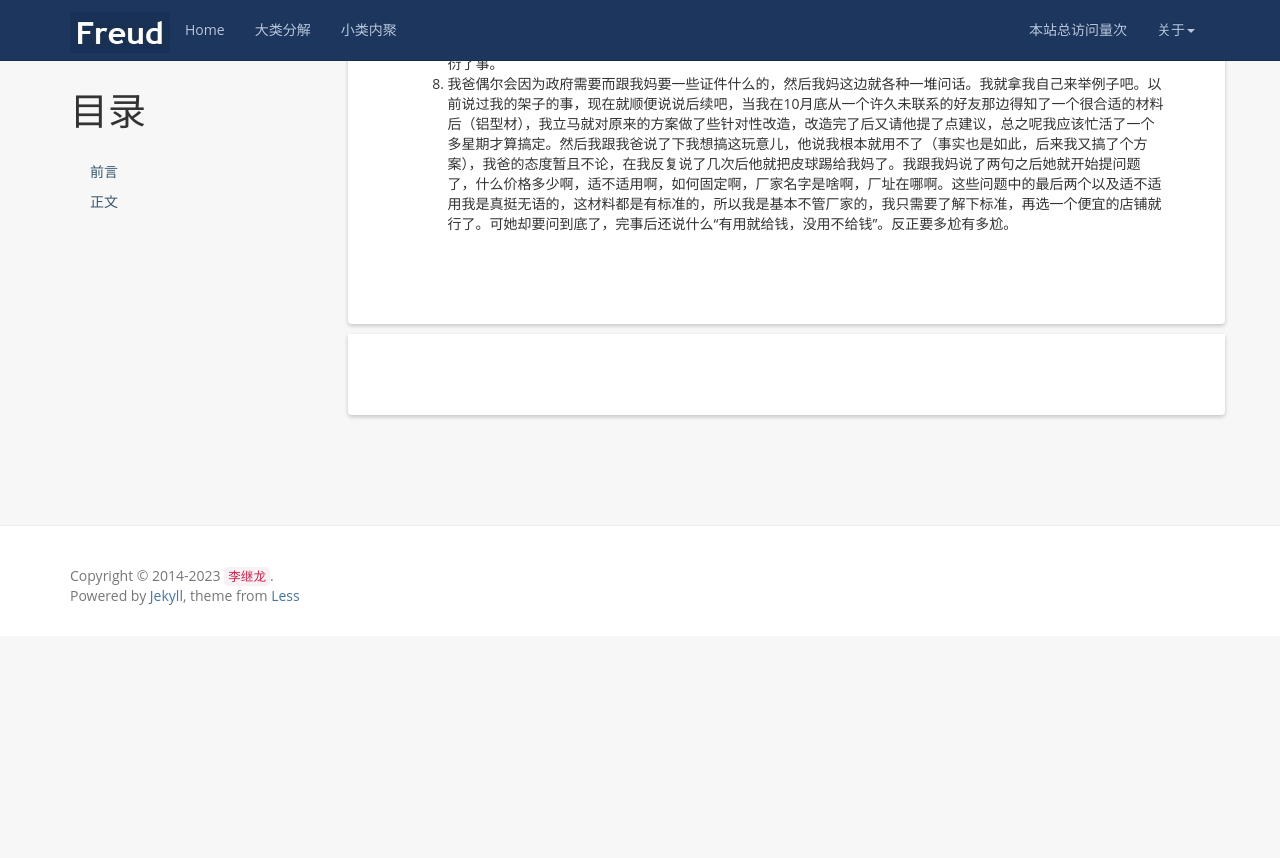
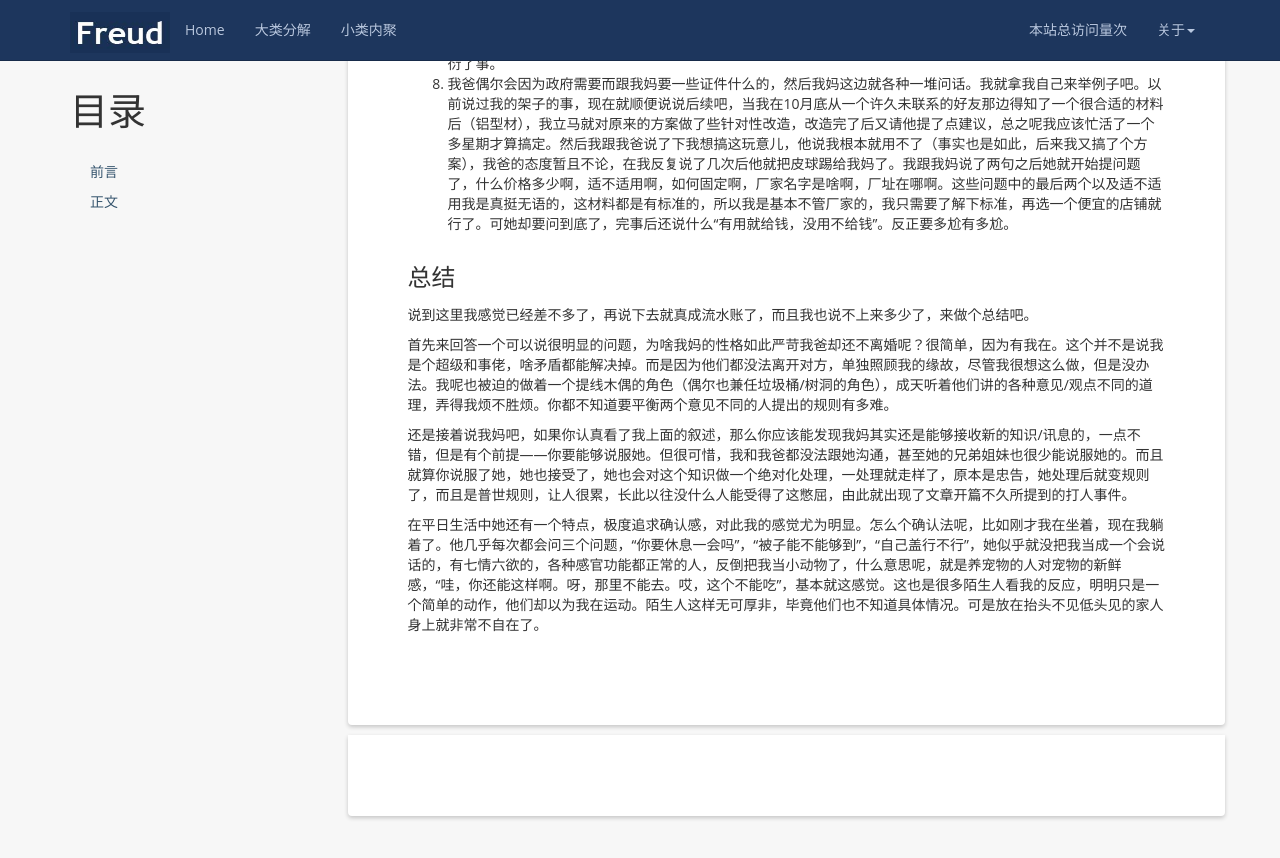
Before and after one commit to kljzndx/My-Blog, a Jekyll site: the page built from _posts/2022-11-23-细说家庭关系.md, in a window 1280 px wide and 900 px high, scrolled down 6185 px. Shown: the top 858 px of the window. Built offline with Jekyll 4.4.1, drawn with Linux system fonts in a browser that asks for light colours; nearby versions of some CDN libraries; comment, search, counter and statistics services are not loaded; before the commit the page ends 6821 px from its top, so only the background shows below that.

Commit message:
写作进度同步---总结我妈性格

```diff
--- a/_posts/2022-11-23-细说家庭关系.md
+++ b/_posts/2022-11-23-细说家庭关系.md
@@ -132,3 +132,13 @@ ok，我妈的身体已经介绍完了，由于我爸的身体没这么奇葩，
 6. 当我爸找人过来修东西的时候，我妈就会回到自己的房间并把门关上，直到来的人走了后才会出来。本文开篇的修水管事件就是例子，啥都不问还瞎操心。
 7. 和我爸吵架后会找我要认同感。面对这种情况通常我都是无言以对的，于是我就在那装傻，说什么对对对之类的话敷衍了事。
 8. 我爸偶尔会因为政府需要而跟我妈要一些证件什么的，然后我妈这边就各种一堆问话。我就拿我自己来举例子吧。以前说过我的架子的事，现在就顺便说说后续吧，当我在10月底从一个许久未联系的好友那边得知了一个很合适的材料后（铝型材），我立马就对原来的方案做了些针对性改造，改造完了后又请他提了点建议，总之呢我应该忙活了一个多星期才算搞定。然后我跟我爸说了下我想搞这玩意儿，他说我根本就用不了（事实也是如此，后来我又搞了个方案），我爸的态度暂且不论，在我反复说了几次后他就把皮球踢给我妈了。我跟我妈说了两句之后她就开始提问题了，什么价格多少啊，适不适用啊，如何固定啊，厂家名字是啥啊，厂址在哪啊。这些问题中的最后两个以及适不适用我是真挺无语的，这材料都是有标准的，所以我是基本不管厂家的，我只需要了解下标准，再选一个便宜的店铺就行了。可她却要问到底了，完事后还说什么“有用就给钱，没用不给钱”。反正要多尬有多尬。
+
+### 总结
+
+说到这里我感觉已经差不多了，再说下去就真成流水账了，而且我也说不上来多少了，来做个总结吧。
+
+首先来回答一个可以说很明显的问题，为啥我妈的性格如此严苛我爸却还不离婚呢？很简单，因为有我在。这个并不是说我是个超级和事佬，啥矛盾都能解决掉。而是因为他们都没法离开对方，单独照顾我的缘故，尽管我很想这么做，但是没办法。我呢也被迫的做着一个提线木偶的角色（偶尔也兼任垃圾桶/树洞的角色），成天听着他们讲的各种意见/观点不同的道理，弄得我烦不胜烦。你都不知道要平衡两个意见不同的人提出的规则有多难。
+
+还是接着说我妈吧，如果你认真看了我上面的叙述，那么你应该能发现我妈其实还是能够接收新的知识/讯息的，一点不错，但是有个前提——你要能够说服她。但很可惜，我和我爸都没法跟她沟通，甚至她的兄弟姐妹也很少能说服她的。而且就算你说服了她，她也接受了，她也会对这个知识做一个绝对化处理，一处理就走样了，原本是忠告，她处理后就变规则了，而且是普世规则，让人很累，长此以往没什么人能受得了这憋屈，由此就出现了文章开篇不久所提到的打人事件。
+
+在平日生活中她还有一个特点，极度追求确认感，对此我的感觉尤为明显。怎么个确认法呢，比如刚才我在坐着，现在我躺着了。他几乎每次都会问三个问题，“你要休息一会吗”，“被子能不能够到”，“自己盖行不行”，她似乎就没把我当成一个会说话的，有七情六欲的，各种感官功能都正常的人，反倒把我当小动物了，什么意思呢，就是养宠物的人对宠物的新鲜感，“哇，你还能这样啊。呀，那里不能去。哎，这个不能吃”，基本就这感觉。这也是很多陌生人看我的反应，明明只是一个简单的动作，他们却以为我在运动。陌生人这样无可厚非，毕竟他们也不知道具体情况。可是放在抬头不见低头见的家人身上就非常不自在了。
```
